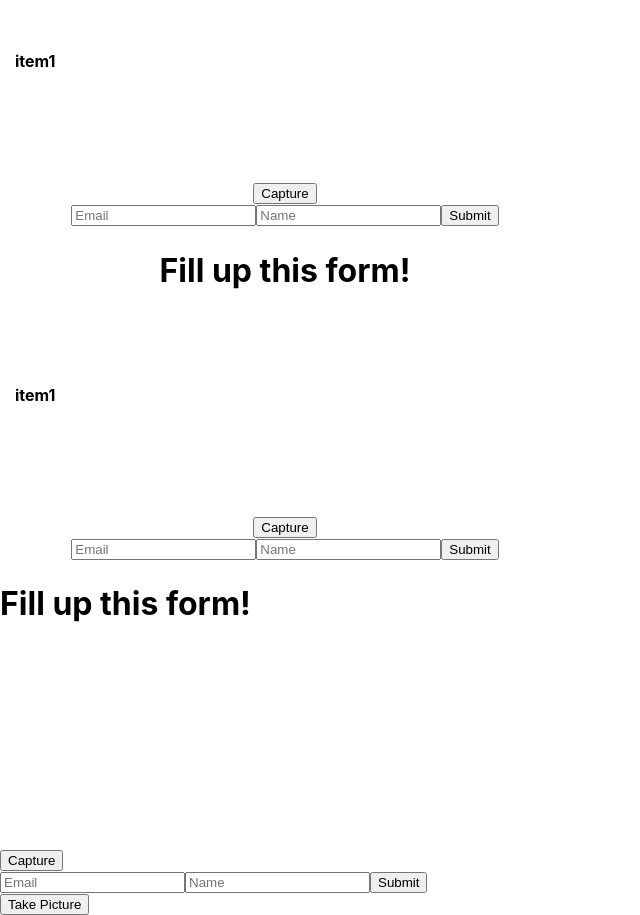
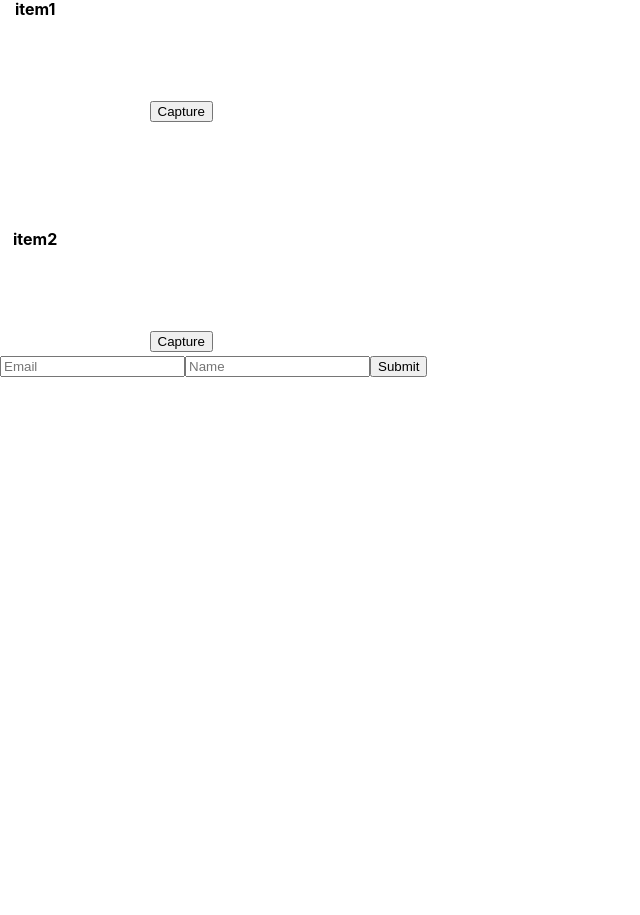
Before and after one commit to patrickhilmoe/xfer-app, a React (Create React App) app: page / in a window 1280 px wide. Shown: the part 179-1094 px from the top of the page, without its empty margins (0-640 px from the left). After the commit the page ends 800 px from the top, so only its background shows below. Built offline with nearby package versions, Linux system fonts and the light colour scheme; no server answers.

Commit message:
additional pictures?

```diff
--- a/src/App.js
+++ b/src/App.js
@@ -3,6 +3,7 @@ import * as XLSX from 'xlsx';
 import './App.css';
 import Home from './components/Home/Home';
 import ModalForm from './components/Modal';
+import { WebcamCapture } from './components/Webcam/Webcam';
 
 function App() {
   const [items, setItems] = useState([]);
@@ -77,20 +78,20 @@ function App() {
         </thead>
         <tbody>
             <th> item1 </th>
-            <th> <Home /> </th>
+            <th> <WebcamCapture /> </th>
         </tbody>
         <tbody>
-            <th> item1 </th>
-            <th> <Home /> </th>
+            <th> item2 </th>
+            <th> <WebcamCapture /> </th>
         </tbody>
       </table>
     </div>
     <div>
         <Home />
     </div>
-    <div>
+    {/* <div>
       <ModalForm />
-    </div>
+    </div> */}
     </>
   );
 }
--- a/src/components/Home/Home.jsx
+++ b/src/components/Home/Home.jsx
@@ -20,9 +20,9 @@ const Home = () => {
         <div className="home-container">
             <div className="container">
                 <div className="text">
-                    <h1>Fill up this form!</h1>
+                    {/* <h1>Fill up this form!</h1> */}
                     <form className="form">
-                        <WebcamCapture/>
+                        {/* <WebcamCapture/> */}
                         <input type="email" placeholder="Email" onChange={(e) => setEmail(e.target.value)} />
                         <input type="text" placeholder="Name" onChange={(e) => setName(e.target.value)} />
                         <button type="submit" id="login-button" onClick={(e) => submitForm(e)}>Submit</button>
```
